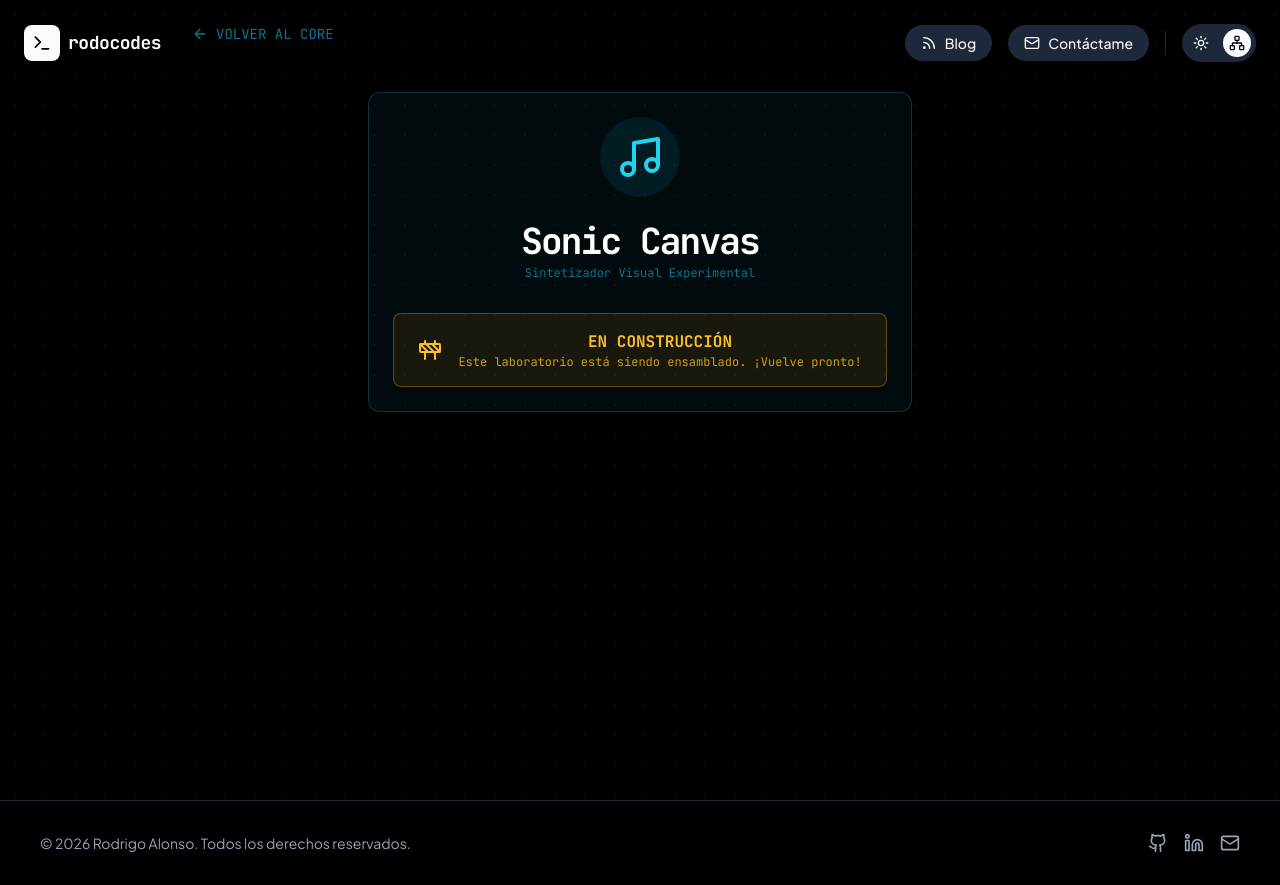
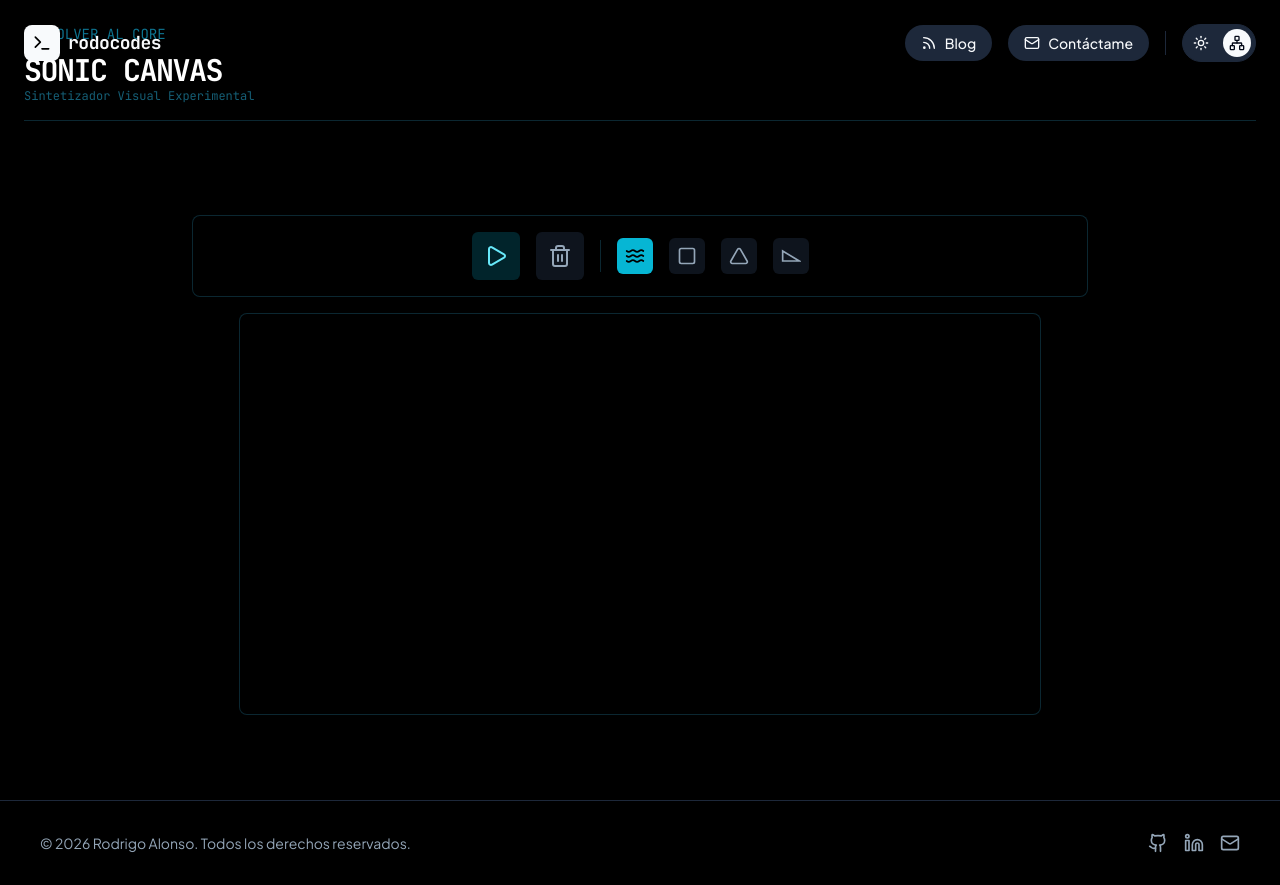
Before and after one commit to The-Afalion/portfolio-rodrigo, a Next.js app: page /sonic in a window 1280 px wide. Built offline with nearby package versions, Linux system fonts and the light colour scheme.

Commit message:
feat: Implement Sonic Canvas v1.0

```diff
--- /dev/null
+++ b/src/app/sonic/SonicCanvas.tsx
@@ -0,0 +1,156 @@
+"use client";
+
+import { useState, useRef, useEffect } from 'react';
+import { Play, Pause, Trash2, Square, Triangle, Waves } from 'lucide-react';
+
+// --- TIPOS ---
+type Note = { x: number; y: number };
+type Waveform = 'sine' | 'square' | 'triangle' | 'sawtooth';
+
+// --- MOTOR DE AUDIO ---
+class AudioEngine {
+  private audioContext: AudioContext;
+  private mainGain: GainNode;
+
+  constructor() {
+    this.audioContext = new (window.AudioContext || (window as any).webkitAudioContext)();
+    this.mainGain = this.audioContext.createGain();
+    this.mainGain.gain.value = 0.5; // Volumen maestro
+    this.mainGain.connect(this.audioContext.destination);
+  }
+
+  playNote(yPosition: number, canvasHeight: number, waveform: Waveform) {
+    if (this.audioContext.state === 'suspended') {
+      this.audioContext.resume();
+    }
+
+    // Mapear Y a una frecuencia (ej: 200Hz a 1000Hz)
+    const minFreq = 200;
+    const maxFreq = 1000;
+    const freq = maxFreq - (yPosition / canvasHeight) * (maxFreq - minFreq);
+
+    const oscillator = this.audioContext.createOscillator();
+    oscillator.type = waveform;
+    oscillator.frequency.setValueAtTime(freq, this.audioContext.currentTime);
+
+    // Envolvente de volumen para evitar "clics"
+    const noteGain = this.audioContext.createGain();
+    noteGain.gain.setValueAtTime(0, this.audioContext.currentTime);
+    noteGain.gain.linearRampToValueAtTime(1, this.audioContext.currentTime + 0.01);
+    noteGain.gain.linearRampToValueAtTime(0, this.audioContext.currentTime + 0.2);
+
+    oscillator.connect(noteGain);
+    noteGain.connect(this.mainGain);
+
+    oscillator.start();
+    oscillator.stop(this.audioContext.currentTime + 0.2);
+  }
+}
+
+// --- COMPONENTE PRINCIPAL ---
+export default function SonicCanvas() {
+  const canvasRef = useRef<HTMLCanvasElement>(null);
+  const [notes, setNotes] = useState<Note[]>([]);
+  const [isPlaying, setIsPlaying] = useState(false);
+  const [playhead, setPlayhead] = useState(0);
+  const [waveform, setWaveform] = useState<Waveform>('sine');
+  const audioEngine = useRef<AudioEngine | null>(null);
+
+  // Inicializar motor de audio
+  useEffect(() => {
+    audioEngine.current = new AudioEngine();
+  }, []);
+
+  // Bucle del secuenciador
+  useEffect(() => {
+    if (!isPlaying) return;
+
+    let animationFrameId: number;
+    const loop = () => {
+      setPlayhead(p => (p + 1) % (canvasRef.current?.width || 1));
+      animationFrameId = requestAnimationFrame(loop);
+    };
+    animationFrameId = requestAnimationFrame(loop);
+
+    return () => cancelAnimationFrame(animationFrameId);
+  }, [isPlaying]);
+
+  // Dibujar en el canvas
+  useEffect(() => {
+    const canvas = canvasRef.current;
+    if (!canvas) return;
+    const ctx = canvas.getContext('2d');
+    if (!ctx) return;
+
+    ctx.clearRect(0, 0, canvas.width, canvas.height);
+
+    // Dibujar notas
+    notes.forEach(note => {
+      ctx.beginPath();
+      ctx.arc(note.x, note.y, 5, 0, Math.PI * 2);
+      ctx.fillStyle = '#06b6d4';
+      ctx.fill();
+    });
+
+    // Dibujar playhead
+    if (isPlaying) {
+      ctx.beginPath();
+      ctx.moveTo(playhead, 0);
+      ctx.lineTo(playhead, canvas.height);
+      ctx.strokeStyle = '#a5f3fc';
+      ctx.lineWidth = 2;
+      ctx.stroke();
+    }
+  }, [notes, isPlaying, playhead]);
+
+  // Disparar notas
+  useEffect(() => {
+    if (!isPlaying || !audioEngine.current) return;
+    const canvas = canvasRef.current;
+    if (!canvas) return;
+
+    const notesAtPlayhead = notes.filter(note => Math.abs(note.x - playhead) < 2);
+    notesAtPlayhead.forEach(note => {
+      audioEngine.current?.playNote(note.y, canvas.height, waveform);
+    });
+  }, [playhead, isPlaying, notes, waveform]);
+
+  const handleCanvasClick = (e: React.MouseEvent<HTMLCanvasElement>) => {
+    const canvas = canvasRef.current;
+    if (!canvas) return;
+    const rect = canvas.getBoundingClientRect();
+    const x = e.clientX - rect.left;
+    const y = e.clientY - rect.top;
+    setNotes([...notes, { x, y }]);
+  };
+
+  return (
+    <div className="w-full max-w-4xl flex flex-col items-center gap-4">
+      <div className="w-full p-4 bg-black/50 border border-cyan-900/50 rounded-lg flex justify-center items-center gap-4">
+        <button onClick={() => setIsPlaying(!isPlaying)} className="p-3 bg-cyan-500/20 text-cyan-300 rounded-md hover:bg-cyan-500/40">
+          {isPlaying ? <Pause /> : <Play />}
+        </button>
+        <button onClick={() => setNotes([])} className="p-3 bg-secondary/50 text-muted-foreground rounded-md hover:bg-secondary">
+          <Trash2 />
+        </button>
+        <div className="h-8 w-px bg-cyan-900/50"></div>
+        {/* Selector de forma de onda */}
+        {(['sine', 'square', 'triangle', 'sawtooth'] as Waveform[]).map(wf => (
+          <button key={wf} onClick={() => setWaveform(wf)} className={`p-2 rounded-md ${waveform === wf ? 'bg-cyan-500 text-black' : 'bg-secondary/50 text-muted-foreground hover:bg-secondary'}`}>
+            {wf === 'sine' && <Waves size={20} />}
+            {wf === 'square' && <Square size={20} />}
+            {wf === 'triangle' && <Triangle size={20} />}
+            {wf === 'sawtooth' && <svg width="20" height="20" viewBox="0 0 24 24" fill="none" stroke="currentColor" strokeWidth="2"><path d="M2 18h20L2 6v12z"/></svg>}
+          </button>
+        ))}
+      </div>
+      <canvas
+        ref={canvasRef}
+        width={800}
+        height={400}
+        onClick={handleCanvasClick}
+        className="bg-black/50 border border-cyan-900/50 rounded-lg cursor-crosshair"
+      />
+    </div>
+  );
+}
--- a/src/app/sonic/page.tsx
+++ b/src/app/sonic/page.tsx
@@ -1,35 +1,29 @@
 import Link from 'next/link';
-import { ArrowLeft, Music, Construction } from 'lucide-react';
+import { ArrowLeft } from 'lucide-react';
+import dynamic from 'next/dynamic';
+
+const SonicCanvas = dynamic(() => import('./SonicCanvas'), {
+  ssr: false,
+  loading: () => <div className="min-h-screen bg-black flex items-center justify-center text-cyan-500 font-mono">INICIALIZANDO MOTOR DE AUDIO...</div>,
+});
 
 export default function SonicPage() {
   return (
-    <main className="min-h-screen bg-black text-cyan-400 font-mono p-6 relative overflow-hidden">
-      <div className="absolute inset-0 z-0 opacity-10 pointer-events-none"
-           style={{ backgroundImage: 'radial-gradient(circle at center, #06b6d4 1px, transparent 1px)', backgroundSize: '30px 30px' }}>
+    <main className="min-h-screen bg-black text-cyan-400 font-mono p-6 relative overflow-hidden flex flex-col">
+      <div className="relative z-10 max-w-7xl mx-auto w-full">
+        <header className="flex items-center justify-between mb-8 border-b border-cyan-900/50 pb-4">
+          <div>
+            <Link href="/engineering" className="inline-flex items-center gap-2 text-cyan-700 hover:text-cyan-400 transition-colors text-sm mb-2">
+              <ArrowLeft size={16} /> VOLVER AL CORE
+            </Link>
+            <h1 className="text-3xl font-bold tracking-tighter text-white">SONIC CANVAS</h1>
+            <p className="text-cyan-800 text-xs">Sintetizador Visual Experimental</p>
+          </div>
+        </header>
       </div>
 
-      <div className="relative z-10 max-w-4xl mx-auto h-full flex flex-col text-center items-center justify-center">
-        <header className="flex items-center justify-between mb-12 w-full">
-          <Link href="/engineering" className="inline-flex items-center gap-2 text-cyan-700 hover:text-cyan-400 transition-colors text-sm">
-            <ArrowLeft size={16} /> VOLVER AL CORE
-          </Link>
-        </header>
-
-        <div className="p-6 bg-cyan-950/20 border border-cyan-800/50 rounded-xl flex flex-col items-center">
-          <div className="p-4 bg-cyan-500/10 rounded-full mb-6">
-            <Music size={48} />
-          </div>
-          <h1 className="text-4xl font-bold tracking-tighter text-white">Sonic Canvas</h1>
-          <p className="text-cyan-700 text-xs mt-1 mb-8">Sintetizador Visual Experimental</p>
-
-          <div className="flex items-center gap-4 text-amber-400 border border-amber-400/30 bg-amber-500/10 px-6 py-4 rounded-lg">
-            <Construction size={24} />
-            <div>
-              <h2 className="font-bold">EN CONSTRUCCIÓN</h2>
-              <p className="text-xs text-amber-400/80">Este laboratorio está siendo ensamblado. ¡Vuelve pronto!</p>
-            </div>
-          </div>
-        </div>
+      <div className="relative z-10 flex-grow flex items-center justify-center">
+        <SonicCanvas />
       </div>
     </main>
   );
```
